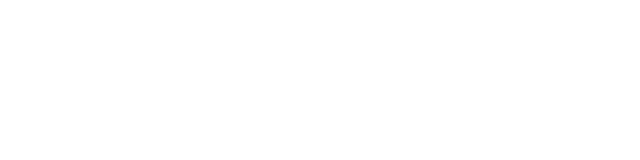
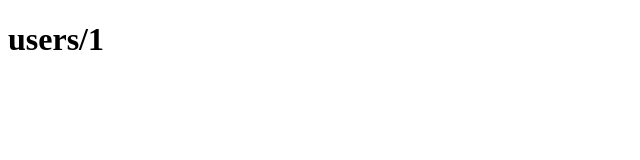
Before and after one commit to RyoInaoka/nuxt-three-learn, a Nuxt app: page /users/1 in a window 1280 px wide. Before the commit this address had no page. Shown: the top 160 px of the page, without its empty margins (0-640 px from the left). Built offline with nearby package versions, Linux system fonts and the light colour scheme.

Commit message:
add: dynamic routing

```diff
--- /dev/null
+++ b/pages/users/[id].vue
@@ -0,0 +1,9 @@
+<script setup lang="ts">
+import { useRoute } from "vue-router";
+const route = useRoute();
+</script>
+<template>
+  <div>
+    <h1>users/{{ route.params.id }}</h1>
+  </div>
+</template>
```
